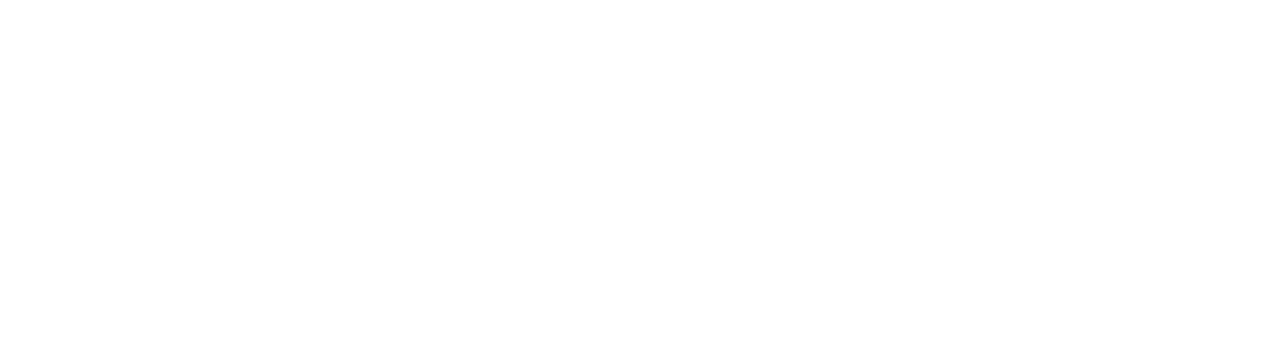
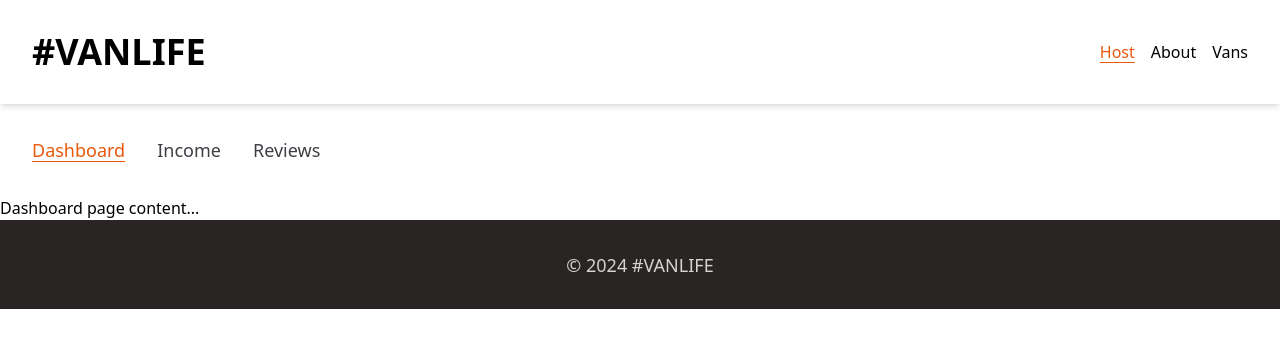
Before and after one commit to AhmedLebda/vanlife, a React (Vite) app: page /host in a window 1280 px wide. Before the commit this address had no page. Shown: the top 348 px of the page. Built offline with nearby package versions, Linux system fonts and the light colour scheme; what miragejs would draw is missing.

Commit message:
add host routes and layout

```diff
--- a/src/App.jsx
+++ b/src/App.jsx
@@ -5,17 +5,26 @@
 import Vans from "./pages/Vans";
 import VansDetails from "./pages/VansDetails";
 import Layout from "./components/Layout";
+import HostLayout from "./components/HostLayout";
+import Dashboard from "./pages/Host/Dashboard";
+import Income from "./pages/Host/Income";
+import Reviews from "./pages/Host/Reviews";
 
 function App() {
     return (
         <>
             <BrowserRouter>
                 <Routes>
-                    <Route element={<Layout />}>
-                        <Route path="/" element={<Home />} />
-                        <Route path="/about" element={<About />} />
-                        <Route path="/vans" element={<Vans />} />
-                        <Route path="/vans/:id" element={<VansDetails />} />
+                    <Route path="/" element={<Layout />}>
+                        <Route index element={<Home />} />
+                        <Route path="about" element={<About />} />
+                        <Route path="vans" element={<Vans />} />
+                        <Route path="vans/:id" element={<VansDetails />} />
+                        <Route path="host" element={<HostLayout />}>
+                            <Route index element={<Dashboard />} />
+                            <Route path="income" element={<Income />} />
+                            <Route path="reviews" element={<Reviews />} />
+                        </Route>
                     </Route>
                 </Routes>
             </BrowserRouter>
--- /dev/null
+++ b/src/components/HostLayout.jsx
@@ -0,0 +1,12 @@
+import { Outlet } from "react-router-dom";
+import HostNavbar from "./HostNavbar";
+const Host = () => {
+    return (
+        <>
+            <HostNavbar />
+            <Outlet />
+        </>
+    );
+};
+
+export default Host;
--- /dev/null
+++ b/src/components/HostNavbar.jsx
@@ -0,0 +1,24 @@
+import { NavLink } from "react-router-dom";
+
+const navLinkStyles = ({ isActive }) =>
+    isActive
+        ? `text-black underline underline-offset-4 text-orange-600`
+        : "hover:text-black";
+
+const HostNavbar = () => {
+    return (
+        <div className="flex gap-8 p-8 text-lg capitalize text-zinc-700">
+            <NavLink to="/host" end className={navLinkStyles}>
+                dashboard
+            </NavLink>
+            <NavLink to="/host/income" className={navLinkStyles}>
+                income
+            </NavLink>
+            <NavLink to="/host/reviews" className={navLinkStyles}>
+                reviews
+            </NavLink>
+        </div>
+    );
+};
+
+export default HostNavbar;
--- a/src/components/Navbar.jsx
+++ b/src/components/Navbar.jsx
@@ -1,4 +1,10 @@
-import { Link } from "react-router-dom";
+import { Link, NavLink } from "react-router-dom";
+
+const ActiveLinkStyles = "underline underline-offset-4 text-orange-600";
+const navLinkStyles = ({ isActive }) =>
+    isActive
+        ? `${ActiveLinkStyles} capitalize font-medium`
+        : "capitalize font-medium hover:text-gray-700";
 
 const Navbar = () => {
     return (
@@ -6,18 +12,16 @@
             <Link to="/" className="mr-auto uppercase font-bold text-4xl">
                 #vanlife
             </Link>
-            <Link
-                to="/about"
-                className="capitalize font-medium hover:text-gray-700"
-            >
+
+            <NavLink to="/host" className={navLinkStyles}>
+                host
+            </NavLink>
+            <NavLink to="/about" className={navLinkStyles}>
                 about
-            </Link>
-            <Link
-                to="/vans"
-                className="capitalize font-medium hover:text-gray-700"
-            >
+            </NavLink>
+            <NavLink to="/vans" className={navLinkStyles}>
                 vans
-            </Link>
+            </NavLink>
         </nav>
     );
 };
--- a/src/pages/About.jsx
+++ b/src/pages/About.jsx
@@ -1,4 +1,5 @@
 import aboutImg from "../images/about.png";
+import { Link } from "react-router-dom";
 
 const AboutContent = () => {
     return (
@@ -25,9 +26,12 @@
                 <div className="p-8 bg-orange-300 font-semibold text-2xl rounded-lg">
                     <p>Your destination is waiting.</p>
                     <p>Your van is ready.</p>
-                    <button className="bg-stone-800 hover:bg-stone-900 p-4 text-white rounded-xl text-lg mt-6">
+                    <Link
+                        to="/vans"
+                        className="bg-stone-800 hover:bg-stone-900 p-4 text-white rounded-xl text-lg mt-6 inline-block"
+                    >
                         Explore our vans
-                    </button>
+                    </Link>
                 </div>
             </div>
         </section>
--- /dev/null
+++ b/src/pages/Host/Dashboard.jsx
@@ -0,0 +1,5 @@
+const Dashboard = () => {
+    return <div>Dashboard page content...</div>;
+};
+
+export default Dashboard;
--- /dev/null
+++ b/src/pages/Host/Income.jsx
@@ -0,0 +1,5 @@
+const Income = () => {
+    return <div>Income page content.....</div>;
+};
+
+export default Income;
--- /dev/null
+++ b/src/pages/Host/Reviews.jsx
@@ -0,0 +1,5 @@
+const Reviews = () => {
+    return <div>Reviews page content .....</div>;
+};
+
+export default Reviews;
```
